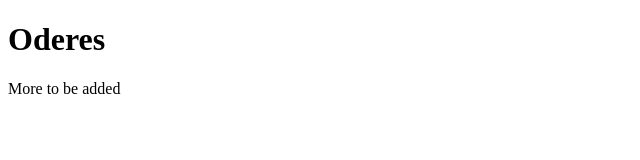
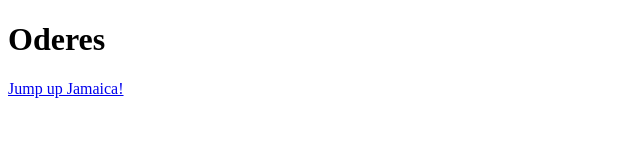
Before and after one commit to EmmaMcCarthy-401/FDD, a plain HTML site: page Oderes.html in a window 1280 px wide. Shown: the whole page, without its empty margins (0-640 px from the left). Drawn offline with Linux system fonts and the light colour scheme.

Commit message:
kommit unos

```diff
--- a/Oderes.html
+++ b/Oderes.html
@@ -7,6 +7,6 @@
 </head>
 <body>
     <h1>Oderes</h1>
-    <p>More to be added</p>
+    <p><a href="Ozymandias.zip">Jump up Jamaica!</a></p>
 </body>
 </html>
```
Also changed, not shown: 1 other file.
